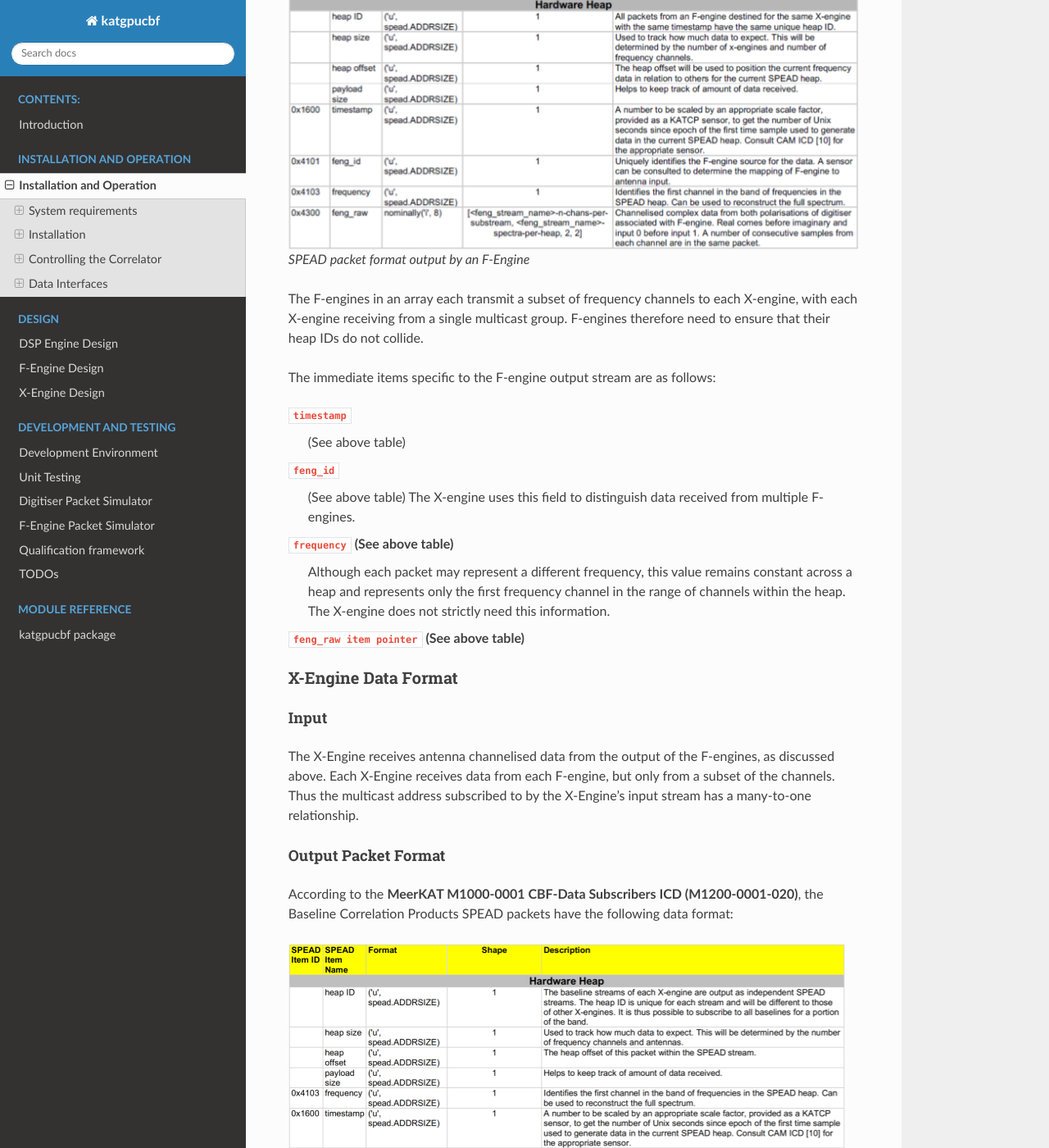
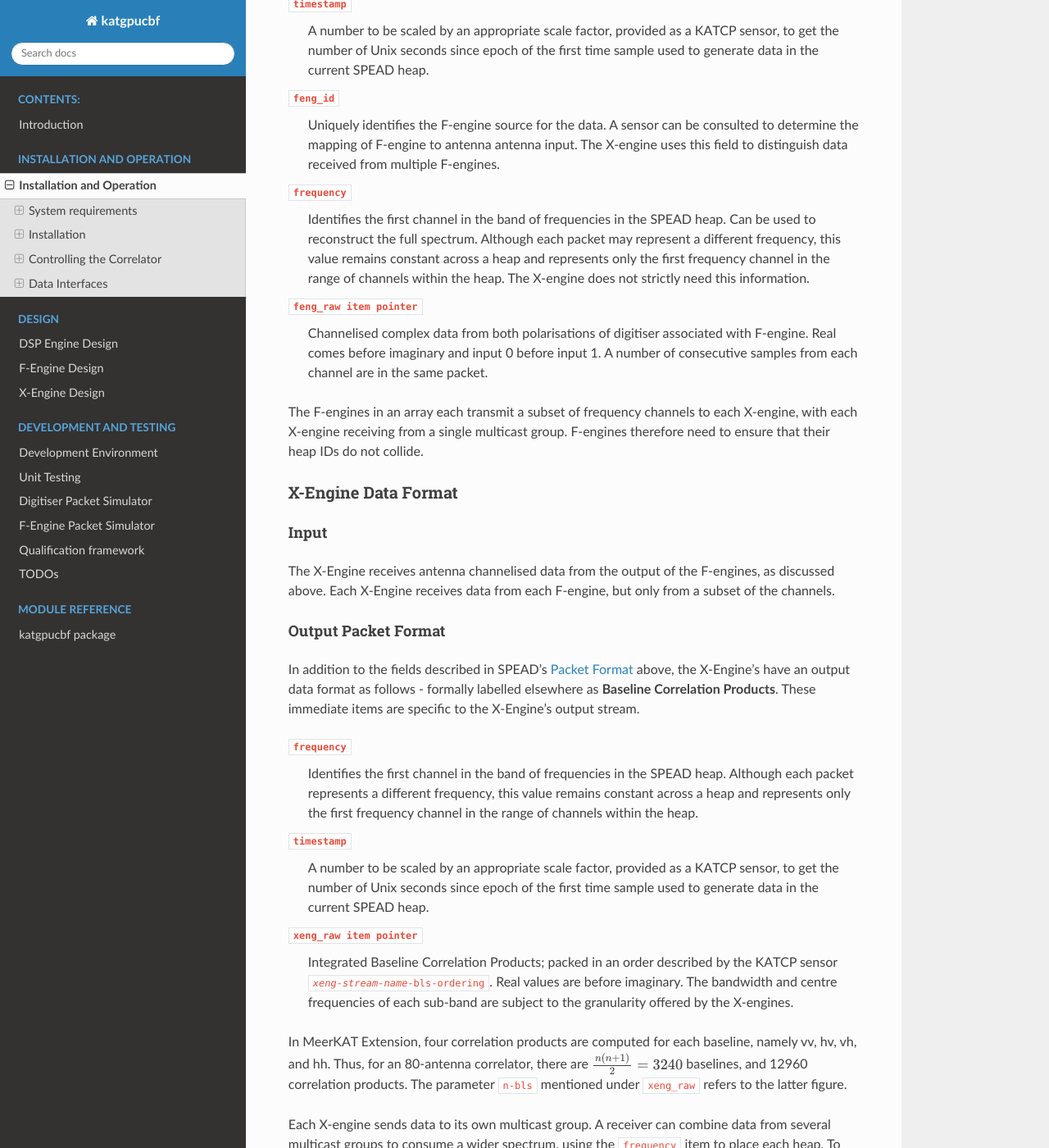
Before and after one commit to ska-sa/katgpucbf, a Sphinx documentation site: the page built from doc/operation.rst, in a window 1280 px wide and 1400 px high, scrolled down 4714 px. Shown: the whole window at 82% size. Built offline with Sphinx 7.4.7 and the Read the Docs theme 2.0.0, drawn with Linux system fonts in a browser that asks for light colours; formulas are drawn with MathJax 3; the version number could not be read and is left out; some of the changed text lies outside the part shown.

Commit message:
Update Data Interface documentation
As per feedback on PR #340, specific mention and screenshots from the
CBF-Data Subscribers ICD has been removed and reworded where applicable.

Contributes to: NGC-676.

```diff
--- a/doc/index.rst
+++ b/doc/index.rst
@@ -10,7 +10,7 @@ Welcome to katgpucbf's documentation!
    introduction
 
 .. toctree::
-   :maxdepth: 4
+   :maxdepth: 3
    :caption: Installation and Operation
 
    operation
--- a/doc/operation.rst
+++ b/doc/operation.rst
@@ -138,7 +138,7 @@ Data Interfaces
 
 .. _spead-protocol:
 
-SPEAD protocol
+SPEAD Protocol
 ^^^^^^^^^^^^^^
 
 The Streaming Protocol for Exchanging Astronomical Data (`SPEAD`_) is a
@@ -159,6 +159,7 @@ consists of one or more UDP packets. A SPEAD transmitter will decompose a heap
 into packets and the receiver will collect all the packets and reassemble the
 heap.
 
+.. _spead-packet-format:
 
 Packet Format
 ^^^^^^^^^^^^^
@@ -206,7 +207,7 @@ F-Engine Data Format
 ^^^^^^^^^^^^^^^^^^^^
 
 Input
-""""""
+"""""
 The F-engine receives dual-polarisation input from a digitiser (raw antenna)
 stream. In MeerKAT and MeerKAT Extension, each polarisation's raw digitiser data
 is distributed over eight contiguous multicast addresses, to facilitate load-
@@ -219,37 +220,43 @@ the ``timestamp``.
 Output Packet Format
 """""""""""""""""""""
 
-According to the **MeerKAT M1000-0001 CBF-Data Subscribers ICD (M1200-0001-020)**,
-the Channelised Voltage Data SPEAD packets have the following data format:
+In addition to the fields described in SPEAD's :ref:`spead-packet-format`
+above, the F-Engine's have an output data format as follows - formally
+labelled elsewhere as **Channelised Voltage Data SPEAD packets**.
+These immediate items are specific to the F-Engine's output stream.
 
-.. figure:: images/feng_spead_heap_format_table.png
+``timestamp``
+  A number to be scaled by an appropriate scale factor,
+  provided as a KATCP sensor, to get the number of Unix
+  seconds since epoch of the first time sample used to
+  generate data in the current SPEAD heap.
 
-  SPEAD packet format output by an F-Engine
+``feng_id``
+  Uniquely identifies the F-engine source for the data.
+  A sensor can be consulted to determine the mapping of
+  F-engine to antenna antenna input. The X-engine uses
+  this field to distinguish data received from multiple
+  F-engines.
+
+``frequency``
+  Identifies the first channel in the band of frequencies in
+  the SPEAD heap. Can be used to reconstruct the full spectrum.
+  Although each packet may represent a different frequency,
+  this value remains constant across a heap and represents
+  only the first frequency channel in the range of channels
+  within the heap. The X-engine does not strictly need this
+  information.
+
+``feng_raw item pointer``
+  Channelised complex data from both polarisations of
+  digitiser associated with F-engine. Real comes before
+  imaginary and input 0 before input 1. A number of
+  consecutive samples from each channel are in the same
+  packet.
 
 The F-engines in an array each transmit a subset of frequency channels to each
 X-engine, with each X-engine receiving from a single multicast group. F-engines
 therefore need to ensure that their heap IDs do not collide.
-
-The immediate items specific to the F-engine output stream are as follows:
-
-``timestamp``
-  (See above table)
-
-
-``feng_id``
-  (See above table)
-  The X-engine uses this field to distinguish data received from multiple
-  F-engines.
-
-``frequency`` (See above table)
-  Although each packet may represent a different frequency, this value remains
-  constant across a heap and represents only the first frequency channel in the
-  range of channels within the heap. The X-engine does not strictly need this
-  information.
-
-``feng_raw item pointer`` (See above table)
-  .. comment just to get this formatted as definition list
-
 
 X-Engine Data Format
 ^^^^^^^^^^^^^^^^^^^^^
@@ -258,37 +265,40 @@ Input
 """""
 The X-Engine receives antenna channelised data from the output of the F-engines,
 as discussed above. Each X-Engine receives data from each F-engine, but only
-from a subset of the channels. Thus the multicast address subscribed to by the
-X-Engine's input stream has a many-to-one relationship.
+from a subset of the channels.
 
 Output Packet Format
-"""""""""""""""""""""
+""""""""""""""""""""
 
-According to the **MeerKAT M1000-0001 CBF-Data Subscribers ICD (M1200-0001-020)**,
-the Baseline Correlation Products SPEAD packets have the following data format:
+In addition to the fields described in SPEAD's :ref:`spead-packet-format` above,
+the X-Engine's have an output data format as follows - formally labelled
+elsewhere as **Baseline Correlation Products**. These immediate items are
+specific to the X-Engine's output stream.
 
-.. figure:: images/xeng_spead_heap_format_table.png
+``frequency``
+  Identifies the first channel in the band of frequencies
+  in the SPEAD heap. Although each packet represents a
+  different frequency, this value remains constant across
+  a heap and represents only the first frequency channel
+  in the range of channels within the heap.
 
-  SPEAD packet format output by an X-Engine
+``timestamp``
+  A number to be scaled by an appropriate scale factor,
+  provided as a KATCP sensor, to get the number of Unix
+  seconds since epoch of the first time sample used to
+  generate data in the current SPEAD heap.
+
+``xeng_raw item pointer``
+  Integrated Baseline Correlation Products; packed in an order
+  described by the KATCP sensor :samp:`{xeng-stream-name}-bls-ordering`.
+  Real values are before imaginary. The bandwidth and centre
+  frequencies of each sub-band are subject to the granularity
+  offered by the X-engines.
 
 In MeerKAT Extension, four correlation products are computed for each baseline,
 namely vv, hv, vh, and hh. Thus, for an 80-antenna correlator, there are
 :math:`\frac{n(n+1)}{2} = 3240` baselines, and 12960 correlation products. The
-parameter ``n-bls`` in the above table refers to the latter figure.
-
-The immediate items specific to the X-engine output stream are as follows:
-
-``frequency`` (See above table)
-  Although each packet represents a different frequency,
-  this value remains constant across a heap and represents
-  only the first frequency channel in the range of
-  channels within the heap.
-
-``timestamp`` (See above table)
-  .. comment just to get this formatted as definition list
-
-``xeng_raw item pointer`` (See above table)
-  .. comment just to get this formatted as definition list
+parameter ``n-bls`` mentioned under ``xeng_raw`` refers to the latter figure.
 
 Each X-engine sends data to its own multicast group. A receiver can combine data
 from several multicast groups to consume a wider spectrum, using the
```
Also changed, not shown: doc/images/feng_spead_heap_format_table.png (deleted), doc/images/xeng_spead_heap_format_table.png (deleted).
